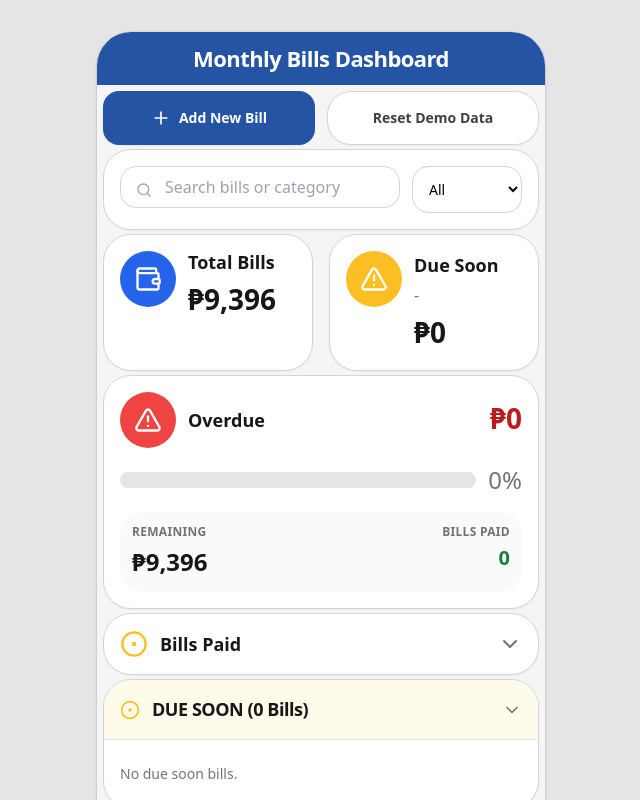
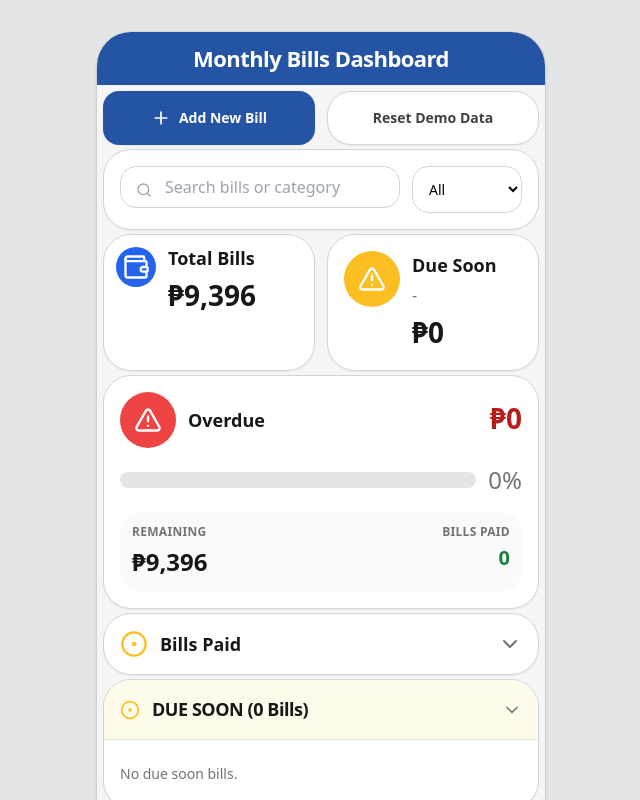
Before and after one commit to brehonioj-lgtm/Bills-App-V2-Beta, a React (Vite) app: page / in a window 1280 px wide. Shown: the top 800 px of the page, without its empty margins (319-959 px from the left). Built offline with nearby package versions, Linux system fonts and the light colour scheme.

Commit message:
Update App.jsx

```diff
--- a/App.jsx
+++ b/App.jsx
@@ -519,10 +519,10 @@ export default function App() {
             </div>
           </Card>
 
-          <div className="grid grid-cols-1 gap-4 sm:grid-cols-2">
-  <Card className="p-4">
+          <div className="grid grid-cols-1 gap-3 sm:grid-cols-2">
+  <Card className="p-3">
     <div className="grid grid-cols-[auto_1fr] items-start gap-3">
-      <div className="flex h-14 w-14 shrink-0 items-center justify-center rounded-full bg-blue-600 text-white">
+      <div className="flex h-10 w-10 shrink-0 items-center justify-center rounded-full bg-blue-600 text-white">
         <Wallet className="h-7 w-7" />
       </div>
       <div className="min-w-0">
```
